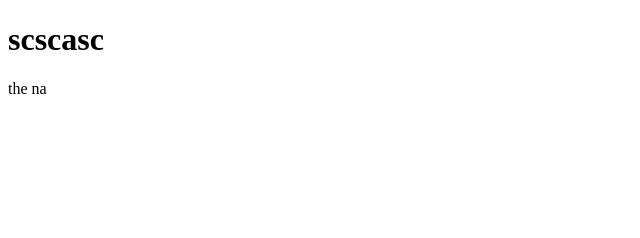
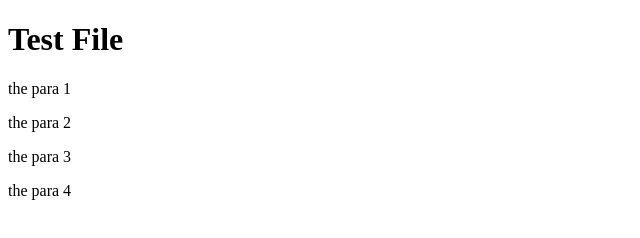
Before and after one commit to sahilgupta1462/git-test, a website: page index.html in a window 1280 px wide. Shown: the whole page, without its empty margins (0-640 px from the left). Drawn offline with Linux system fonts and the light colour scheme.

Commit message:
fourth commit

```diff
--- a/index.html
+++ b/index.html
@@ -4,7 +4,10 @@
 	<title>hello world</title>
 </head>
 <body>
-<h1>scscasc</h1>
-<p>the na</p>
+<h1>Test File</h1>
+<p>the para 1</p>
+<p>the para 2</p>
+<p>the para 3</p>
+<p>the para 4</p>
 </body>
 </html>
```
Also changed, not shown: package.json (added, +24 -0 lines), 2 other files.
